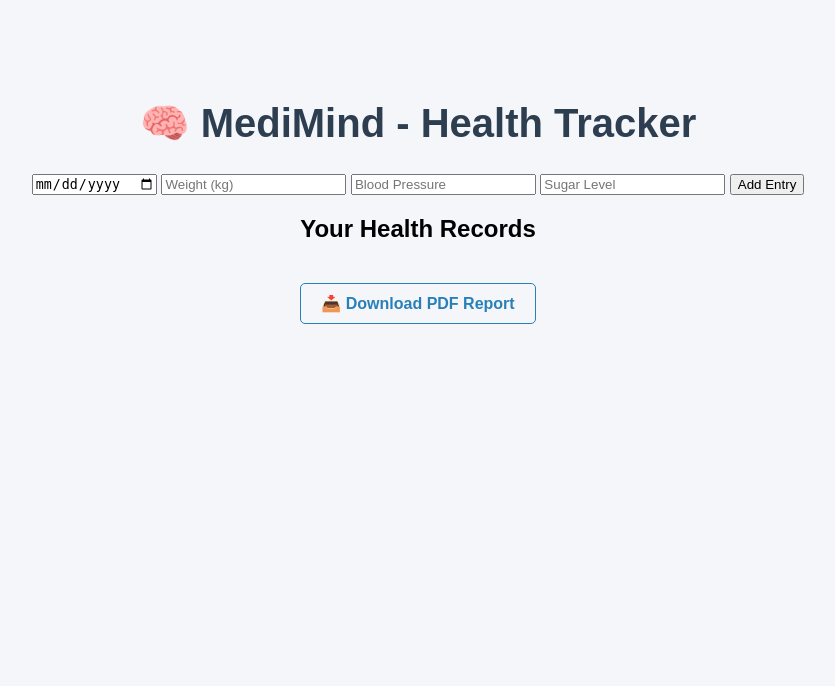
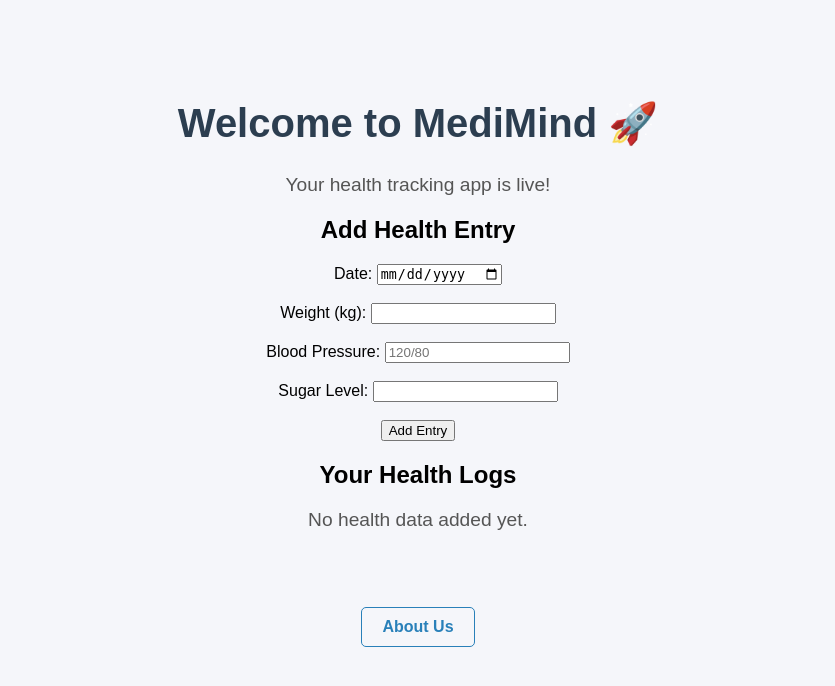
Before and after one commit to Pranavreddyedula/MediMind, a Flask app: page / in a window 1280 px wide. Shown: the top 686 px of the page, without its empty margins (222-1057 px from the left). Run offline with Flask 3, Linux system fonts and the light colour scheme.

Commit message:
Update index.html

```diff
--- a/templates/index.html
+++ b/templates/index.html
@@ -3,28 +3,50 @@
 <head>
   <meta charset="UTF-8">
   <meta name="viewport" content="width=device-width, initial-scale=1.0">
-  <title>MediMind - Health Tracker</title>
+  <title>MediMind - Home</title>
   <link rel="stylesheet" href="{{ url_for('static', filename='style.css') }}">
+  <link rel="icon" href="{{ url_for('static', filename='favicon.ico') }}">
 </head>
 <body>
   <div class="container">
-    <h1>🧠 MediMind - Health Tracker</h1>
-    <form method="POST" action="/add">
-      <input type="date" name="date" required>
-      <input type="text" name="weight" placeholder="Weight (kg)" required>
-      <input type="text" name="bp" placeholder="Blood Pressure" required>
-      <input type="text" name="sugar" placeholder="Sugar Level" required>
+    <h1>Welcome to MediMind 🚀</h1>
+    <p>Your health tracking app is live!</p>
+
+    <!-- Health Tracking Form -->
+    <h2>Add Health Entry</h2>
+    <form action="/add" method="post">
+      <label>Date:</label>
+      <input type="date" name="date" required><br><br>
+
+      <label>Weight (kg):</label>
+      <input type="number" step="0.1" name="weight" required><br><br>
+
+      <label>Blood Pressure:</label>
+      <input type="text" name="bp" placeholder="120/80" required><br><br>
+
+      <label>Sugar Level:</label>
+      <input type="number" name="sugar" required><br><br>
+
       <button type="submit">Add Entry</button>
     </form>
 
-    <h2>Your Health Records</h2>
-    <ul>
-      {% for entry in health_data %}
-        <li>{{ entry.date }} - Weight: {{ entry.weight }} | BP: {{ entry.bp }} | Sugar: {{ entry.sugar }}</li>
-      {% endfor %}
-    </ul>
+    <!-- Show Health Logs -->
+    <h2>Your Health Logs</h2>
+    {% if logs %}
+      <ul>
+        {% for log in logs %}
+          <li>
+            {{ log.date }} | Weight: {{ log.weight }} kg | BP: {{ log.bp }} | Sugar: {{ log.sugar }}
+          </li>
+        {% endfor %}
+      </ul>
+      <a href="/download">📥 Download PDF Report</a>
+    {% else %}
+      <p>No health data added yet.</p>
+    {% endif %}
 
-    <a href="/download">📥 Download PDF Report</a>
+    <br><br>
+    <a href="/about">About Us</a>
   </div>
 </body>
 </html>
```
